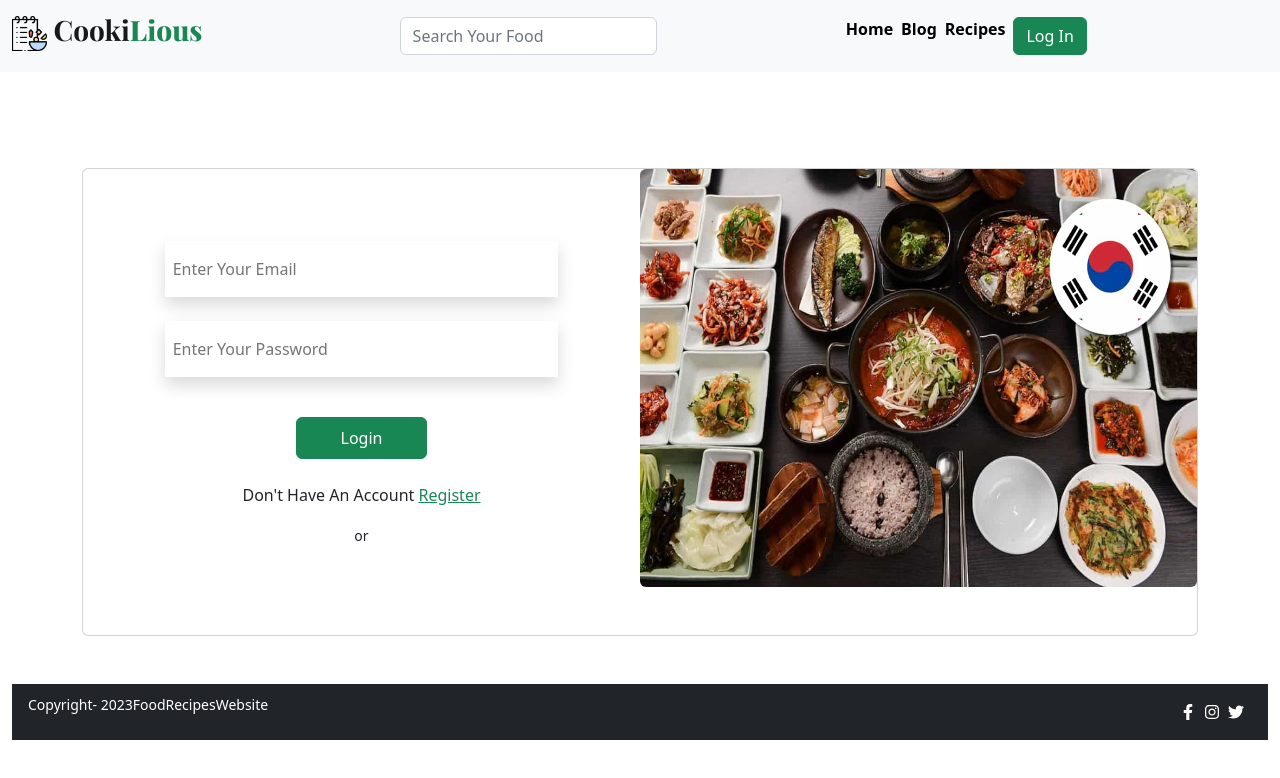
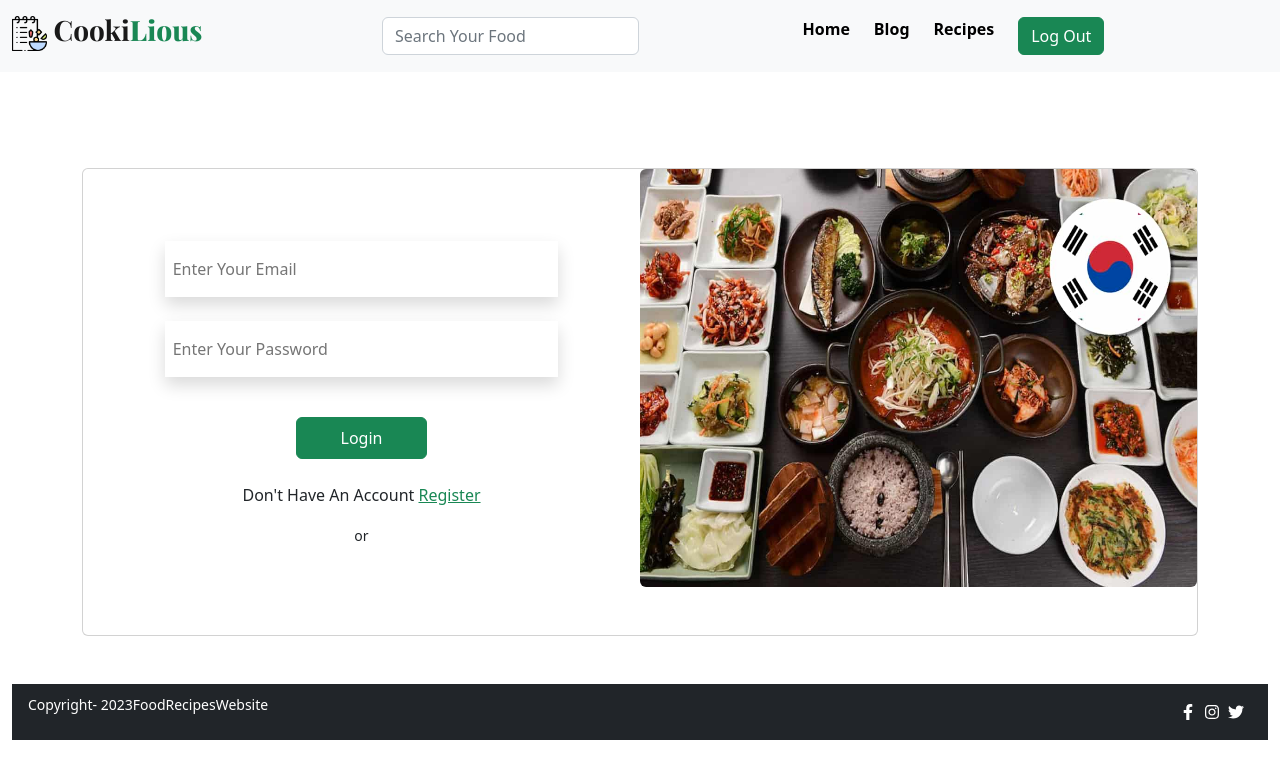
Before and after one commit to somaiya484/chef-client, a React (Vite) app: page /login in a window 1280 px wide. Shown: the top 778 px of the page. Built offline with nearby package versions, Linux system fonts and the light colour scheme; no server answers; sample sign-in values are in the browser's storage.

Commit message:
hide firebase config

```diff
--- a/src/components/Loginpage/Login/Login.jsx
+++ b/src/components/Loginpage/Login/Login.jsx
@@ -2,12 +2,14 @@ import React, { useContext, useState } from 'react';
 import { Container } from 'react-bootstrap';
 import './Login.css'
 import slide1 from '../../../assets/slide-1.jpg'
-import { Link } from 'react-router-dom';
+import { Link, useNavigate } from 'react-router-dom';
 import { AuthContext } from '../../../providers/AuthProvider';
+import ChefRecipies from '../../Others/Chef/ChefRecipies';
 
 const Login = () => {
     const { signIn } = useContext(AuthContext);
     const [error, setError] = useState('');
+    const navigate = useNavigate();
 
     const handleLogin = event =>{
         event.preventDefault();
@@ -22,8 +24,10 @@ const Login = () => {
 
         signIn(email, password)
         .then(result =>{
+            setError('');
             const loggedUser = result.user;
-            console.log(loggedUser)
+            console.log(loggedUser);
+            navigate('/chefRecipes/:id')
             event.target.reset()
         })
         .catch(error =>{
--- a/src/components/Others/Chef/ChefRec.css
+++ b/src/components/Others/Chef/ChefRec.css
@@ -3,3 +3,6 @@
     border-radius: 20px;
     padding: 30px;
 }
+.img-r{
+    height: 300px;
+}
--- a/src/components/Others/Chef/ChefRecipies.jsx
+++ b/src/components/Others/Chef/ChefRecipies.jsx
@@ -28,7 +28,7 @@ const ChefRecipies = () => {
             <div class="card mb-3 mx-auto w-75 mb-3">
                 <div class="row g-0">
                     <div class="col-md-5">
-                        <img src={recipes.recipe_img1} class="img-fluid rounded p-3 w-100" alt="..." />
+                        <img src={recipes.recipe_img1} class="img-fluid img-r rounded p-3 w-100" alt="..." />
                     </div>
                     <div class="col-md-7">
                         <div class="card-body">
@@ -52,7 +52,7 @@ const ChefRecipies = () => {
             <div class="card mb-3 mx-auto w-75 mb-3">
                 <div class="row g-0">
                     <div class="col-md-5">
-                        <img src={recipes.recipe_img1} class="img-fluid rounded p-3 w-100" alt="..." />
+                        <img src={recipes.recipe_img2} class="img-fluid img-r rounded p-3 w-100" alt="..." />
                     </div>
                     <div class="col-md-7">
                         <div class="card-body">
@@ -69,6 +69,7 @@ const ChefRecipies = () => {
 
                             <p className="card-text"><span className='text-success fw-semibold text-decoration-underline'>Cooking Method:</span> <span className=''>{recipes.cooking_method2}</span></p>
                             <p className='d-flex justify-content-start align-items-center'><FaStar className='text-success me-1'></FaStar> <span className='fw-semibold'>{recipes.rating2}</span></p>
+                            <button className='btn btn-success'>Add To Favorite</button>
                         </div>
                     </div>
                 </div>
@@ -76,7 +77,7 @@ const ChefRecipies = () => {
             <div class="card mb-3 mx-auto w-75 mb-3">
                 <div class="row g-0">
                     <div class="col-md-5">
-                        <img src={recipes.recipe_img1} class="img-fluid rounded p-3 w-100" alt="..." />
+                        <img src={recipes.recipe_img3} class="img-fluid img-r rounded p-3 w-100" alt="..." />
                     </div>
                     <div class="col-md-7">
                         <div class="card-body">
--- a/src/components/Others/Header/Header.jsx
+++ b/src/components/Others/Header/Header.jsx
@@ -10,7 +10,13 @@ import { Link } from 'react-router-dom';
 import { AuthContext } from '../../../providers/AuthProvider';
 
 const Header = () => {
-    const { user } = useContext(AuthContext);
+    const { user, logOut } = useContext(AuthContext);
+    const handleLogOut = () =>{
+        logOut()
+        .then()
+        .catch(error => console.log(error))
+    }
+
     return (
         <Navbar bg="light" expand="lg">
             <Container fluid>
@@ -21,8 +27,6 @@ const Header = () => {
                         <Form.Control
                             type="search"
                             placeholder="Search Your Food"
-                            className="me-2"
-                            aria-label="Search"
                         />
                     </Form>
                     <Nav
@@ -30,11 +34,11 @@ const Header = () => {
                         style={{ maxHeight: '100px' }}
                         navbarScroll
                     >
-                        <Link className='text-black fw-bold text-decoration-none me-2' to='/home'>Home</Link>
-                        <Link className='text-black fw-bold text-decoration-none me-2' to='/blog'>Blog</Link>
-                        <Link className='text-black fw-bold text-decoration-none me-2'>Recipes</Link>
+                        <Link className='text-black fw-bold text-decoration-none me-4' to='/home'>Home</Link>
+                        <Link className='text-black fw-bold text-decoration-none me-4' to='/blog'>Blog</Link>
+                        <Link className='text-black fw-bold text-decoration-none me-4'>Recipes</Link>
                         {user ?
-                            <Button className='btn' variant="success">Log Out</Button>
+                            <Button onClick={handleLogOut} className='btn' variant="success">Log Out</Button>
                             :
                             <Link to='/login'>
                                 <Button className='btn' variant="success">Log In</Button>
--- a/src/firebase/firebase.config.js
+++ b/src/firebase/firebase.config.js
@@ -4,13 +4,16 @@ import { initializeApp } from "firebase/app";
 // https://firebase.google.com/docs/web/setup#available-libraries
 
 // Your web app's Firebase configuration
-const firebaseConfig = {
-  apiKey: "AIzaSyAWgDJgZov79NBwdoxTSgxTHG3zvuQ_btE",
-  authDomain: "assignment-food-recipes.firebaseapp.com",
-  projectId: "assignment-food-recipes",
-  storageBucket: "assignment-food-recipes.appspot.com",
-  messagingSenderId: "390348159521",
-  appId: "1:390348159521:web:0996e9643126de07210160"
+
+console.log('environment variable', import.meta.env.VITE_PASS)
+const firebaseConfig =
+{
+  apiKey:  import.meta.env.VITE_APIKEY,
+  authDomain:  import.meta.env.VITE_AUTHDOMAIN,
+  projectId:  import.meta.env.VITE_PROJECTID,
+  storageBucket:  import.meta.env.VITE_STORAGEBUCKET,
+  messagingSenderId: import.meta.env.VITE_MESSAGINGSENDERID,
+  appId:import.meta.env.VITE_APPID
 };
 
 // Initialize Firebase
--- a/src/providers/AuthProvider.jsx
+++ b/src/providers/AuthProvider.jsx
@@ -1,22 +1,45 @@
-import React, { createContext } from 'react';
-import { createUserWithEmailAndPassword, getAuth, signInWithEmailAndPassword } from "firebase/auth";
+import React, { createContext, useEffect, useState } from 'react';
+import { createUserWithEmailAndPassword, getAuth, onAuthStateChanged, signInWithEmailAndPassword, signOut } from "firebase/auth";
 import app from '../firebase/firebase.config';
 
 export const AuthContext = createContext(null);
 const auth = getAuth(app);
 
 const AuthProvider = ({ children }) => {
-    const user = null ;
+    const [user, setUser] = useState(null);
+    const [loading, setLoading] = useState(true)
+
     const createUser = (email, password) =>{
+        setLoading (true)
         return createUserWithEmailAndPassword(auth, email, password);
     }
     const signIn = (email, password) =>{
+        setLoading (true)
         return signInWithEmailAndPassword(auth, email, password)
     }
+
+    const logOut = () =>{
+        setLoading (true)
+        return signOut(auth);
+    }
+
+    useEffect(() => {
+        const unsubscribe = onAuthStateChanged(auth, loggedUser =>{
+            console.log('skjdnfawje asoifj', loggedUser);
+            setUser(loggedUser);
+            setLoading(false)
+        })
+
+        return() => {
+            unsubscribe();
+        }
+    }, [])
+
     const authInfo = {
         user,
         createUser,
-        signIn
+        signIn,
+        logOut
     }
 
     return (
```
Also changed, not shown: src/router/privetRoute.jsx (added, +19 -0 lines).
